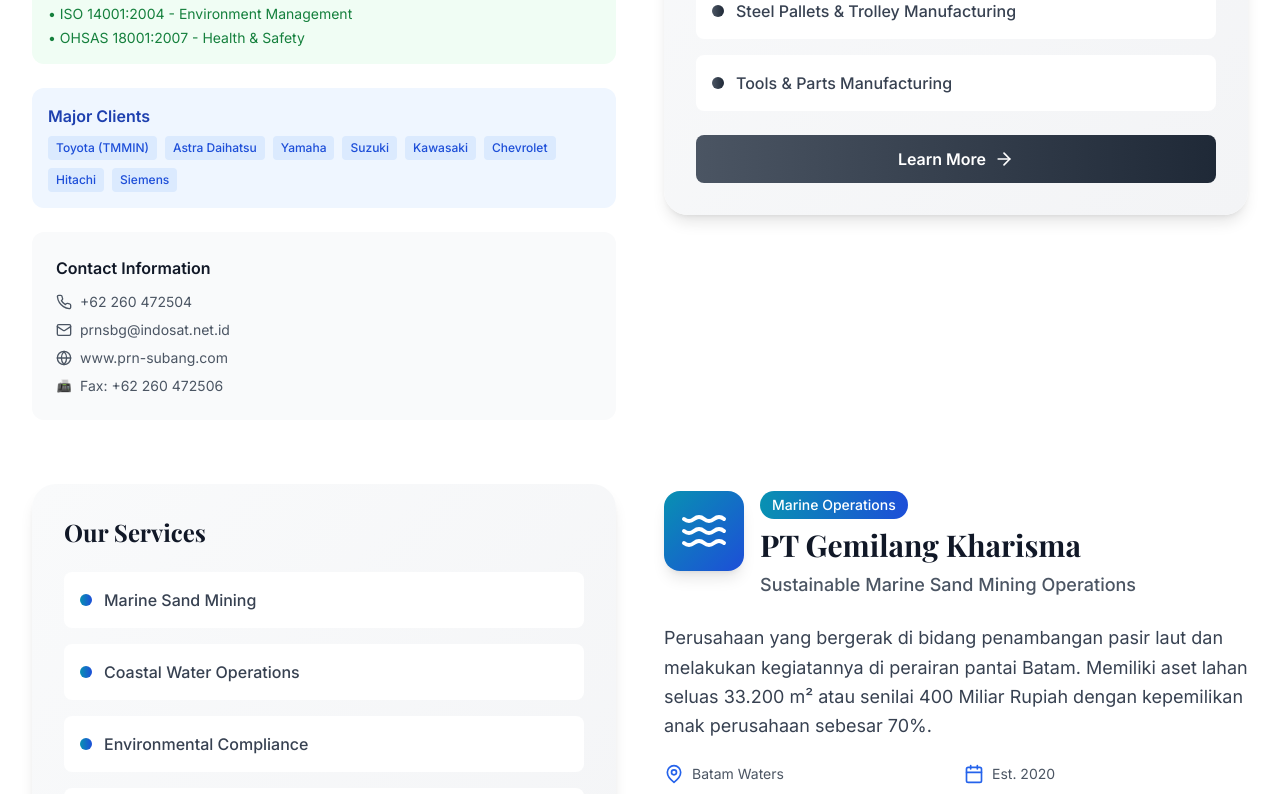
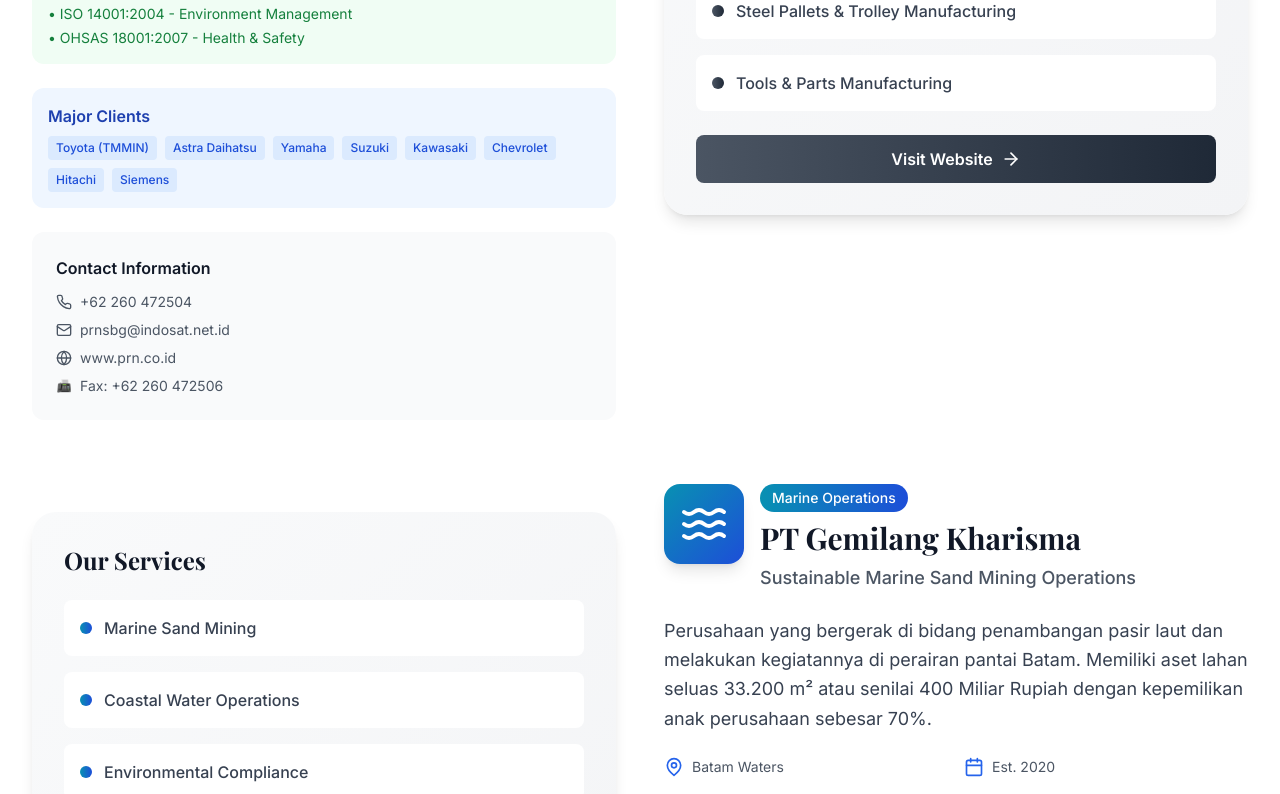
Before and after one commit to sayagaffy/rmu-group-website, a Next.js app: page / in a window 1280 px wide. Shown: the part 6040-6834 px from the top of the page. Built offline with nearby package versions, Linux system fonts and the light colour scheme; a web font is replaced by a local one.

Commit message:
update companies.tsx

```diff
--- a/src/components/sections/Companies.tsx
+++ b/src/components/sections/Companies.tsx
@@ -1,6 +1,7 @@
 "use client";
 
 import React from "react";
+import { useState } from "react";
 import {
   Building,
   Ship,
@@ -20,6 +21,25 @@
 } from "lucide-react";
 
 const Companies = () => {
+  const [loadingStates, setLoadingStates] = useState({});
+  const formatWebsiteURL = (website) => {
+    if (!website) return null;
+    let cleanUrl = website.replace(/^(https?:\/\/)?(www\.)?/, '');
+    return `https://${cleanUrl}`;
+  };
+  const handleWebsiteClick = (companyId, website) => {
+    setLoadingStates(prev => ({ ...prev, [companyId]: true }));
+
+    const websiteUrl = formatWebsiteURL(website);
+    if (websiteUrl) {
+      window.open(websiteUrl, "_blank", "noopener,noreferrer");
+    }
+
+    // Reset loading state after a short delay
+    setTimeout(() => {
+      setLoadingStates(prev => ({ ...prev, [companyId]: false }));
+    }, 1000);
+  };
   const companies = [
     {
       id: "rmu",
@@ -67,6 +87,7 @@
       ],
       icon: <Ship className="w-12 h-12" />,
       location: "Bandung, West Java",
+      website: "www.bahananusapasifik.com",
       email: "office@bahananusapasifik.com",
       phone: "+62 22 [Contact for Details]",
       established: "2020",
@@ -95,7 +116,7 @@
       ],
       icon: <Factory className="w-12 h-12" />,
       location: "Subang, West Java",
-      website: "www.prn-subang.com",
+      website: "www.prn.co.id",
       email: "prnsbg@indosat.net.id",
       phone: "+62 260 472504",
       fax: "+62 260 472506",
@@ -172,7 +193,7 @@
       ],
       icon: <Building className="w-12 h-12" />,
       location: "Samarinda, East Kalimantan",
-      website: "www.ptkembarjayaabadi.com",
+      website: "www.ptkembarjayaabadi.com/",
       email: "kembarjaya_abadi@yahoo.co.id",
       phone: "+62 541 271044",
       established: "1994",
@@ -397,15 +418,24 @@
                     ))}
                   </div>
 
-                  <button
-                    onClick={() =>
-                      window.open(`/companies/${company.id}`, "_blank")
-                    }
-                    className={`mt-6 w-full bg-gradient-to-r ${company.gradient} text-white py-3 rounded-lg font-semibold hover:shadow-lg transition-all duration-300 flex items-center justify-center gap-2 group`}
-                  >
-                    <span>Learn More</span>
-                    <ArrowRight className="w-5 h-5 transition-transform group-hover:translate-x-1" />
-                  </button>
+                  {company.website && (
+    <button
+      onClick={() => handleWebsiteClick(company.id, company.website)}
+      disabled={loadingStates[company.id]}
+      className={`mt-6 w-full bg-gradient-to-r ${company.gradient} text-white py-3 rounded-lg font-semibold hover:shadow-lg transition-all duration-300 flex items-center justify-center gap-2 group ${
+        loadingStates[company.id] ? 'opacity-75 cursor-not-allowed' : ''
+      }`}
+    >
+      <span>
+        {loadingStates[company.id] ? 'Opening...' : 'Visit Website'}
+      </span>
+      {loadingStates[company.id] ? (
+        <div className="w-5 h-5 border-2 border-white border-t-transparent rounded-full animate-spin" />
+      ) : (
+        <ArrowRight className="w-5 h-5 transition-transform group-hover:translate-x-1" />
+      )}
+    </button>
+  )}
                 </div>
               </div>
             </div>
```
